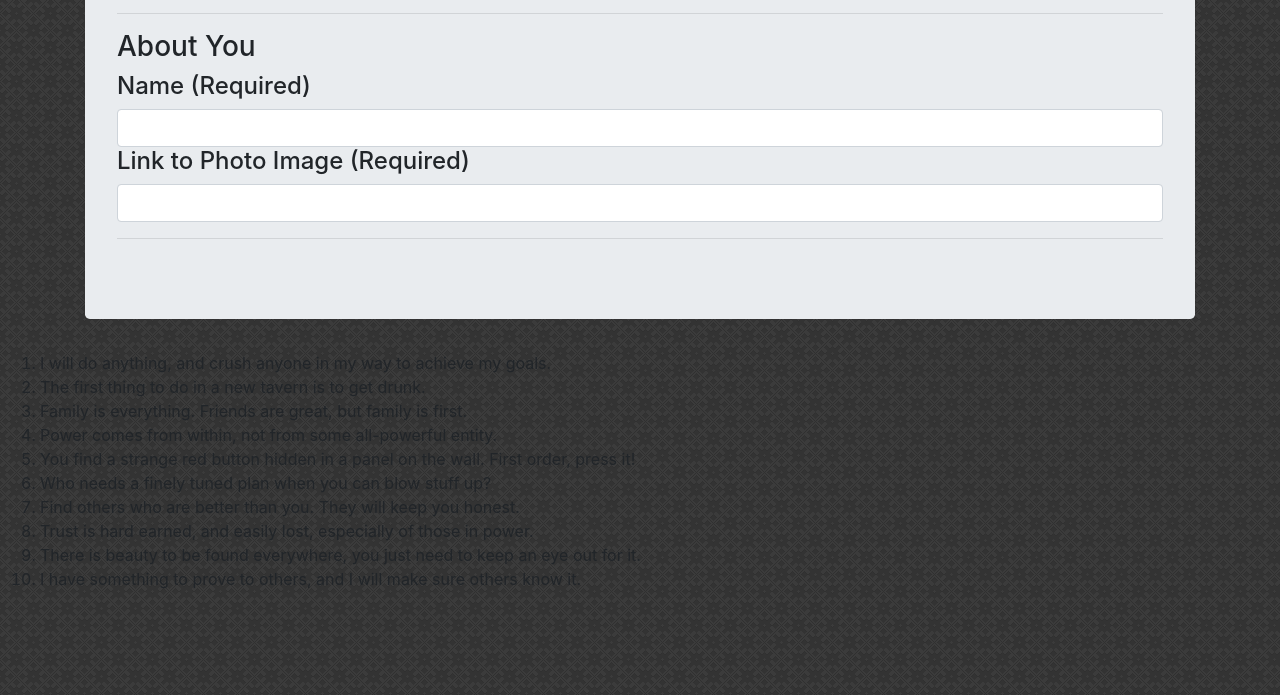
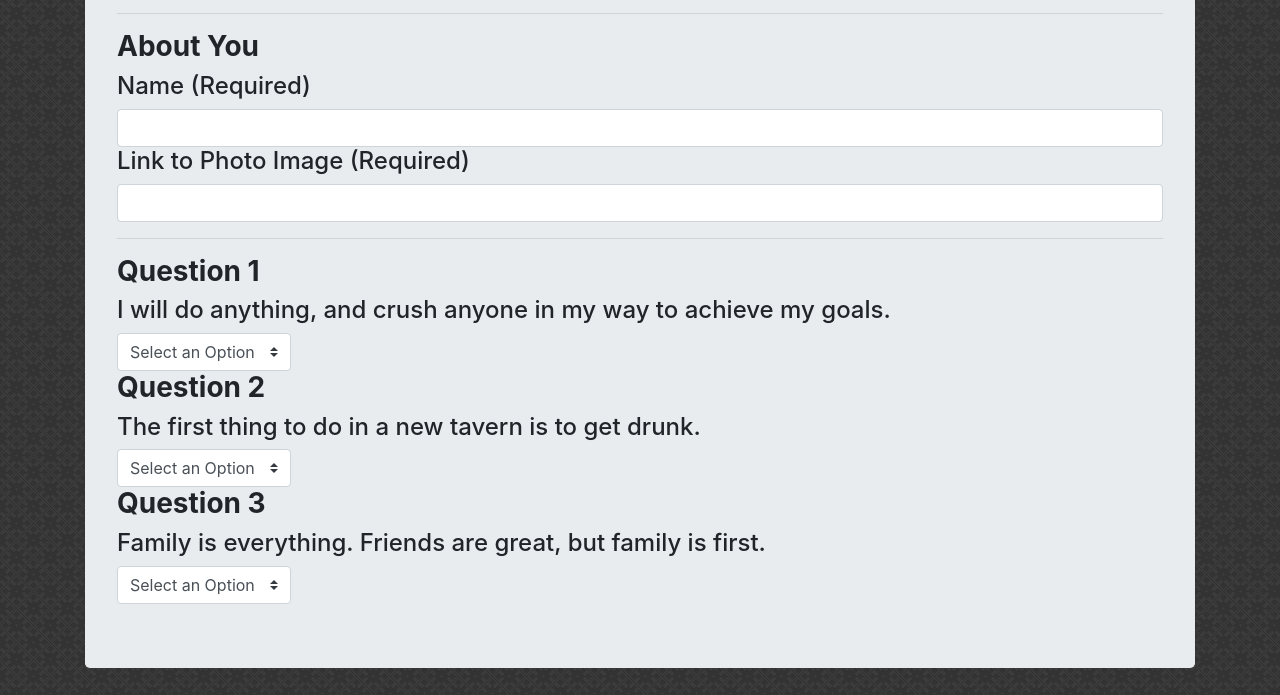
Before and after one commit to Darkthistle982/FriendFinder, a website: page app/public/survey.html in a window 1280 px wide. Shown: the part 105-800 px from the top of the page. Drawn offline with nearby package versions, Linux system fonts and the light colour scheme.

Commit message:
began entering survey questions and input buttons

```diff
--- a/app/public/survey.html
+++ b/app/public/survey.html
@@ -17,7 +17,12 @@
       href="https://fonts.googleapis.com/css2?family=Old+Standard+TT:wght@700&display=swap"
       rel="stylesheet"
     />
-    <link rel="icon" href="../images/dice-d20-solid.svg" type="image/svg" sizes="any">
+    <link
+      rel="icon"
+      href="../images/dice-d20-solid.svg"
+      type="image/svg"
+      sizes="any"
+    />
     <title>Survey</title>
   </head>
   <body style="background-image: url(../images/dark_embroidery.png);">
@@ -25,20 +30,47 @@
       <div class="jumbotron">
         <h2>Survey Questions</h2>
         <hr />
-        <h3 class="text-weight-bold">About You</h3>
+        <h3 class="font-weight-bold">About You</h3>
         <h4>Name (Required)</h4>
         <input type="text" id="name" class="form-control" required />
         <h4>Link to Photo Image (Required)</h4>
         <input type="text" id="photo" class="form-control" required />
         <hr />
+        <h3 class="font-weight-bold">Question 1</h3>
+        <h4>I will do anything, and crush anyone in my way to achieve my goals.</h4>
+        <select class="custom-select col-lg-2" id="q1">
+          <option selected>Select an Option</option>
+          <option value="1">1 (Strongly Disagree)</option>
+          <option value="2">2</option>
+          <option value="3">3</option>
+          <option value="4">4</option>
+          <option value="5">5 (Strongly Disagree)</option>
+        </select>
+
+        <h3 class="font-weight-bold">Question 2</h3>
+        <h4>The first thing to do in a new tavern is to get drunk.</h4>
+        <select class="custom-select col-lg-2" id="q2">
+          <option selected>Select an Option</option>
+          <option value="1">1 (Strongly Disagree)</option>
+          <option value="2">2</option>
+          <option value="3">3</option>
+          <option value="4">4</option>
+          <option value="5">5 (Strongly Disagree)</option>
+        </select>
+
+        <h3 class="font-weight-bold">Question 3</h3>
+        <h4>Family is everything. Friends are great, but family is first.</h4>
+        <select class="custom-select col-lg-2" id="q3">
+          <option selected>Select an Option</option>
+          <option value="1">1 (Strongly Disagree)</option>
+          <option value="2">2</option>
+          <option value="3">3</option>
+          <option value="4">4</option>
+          <option value="5">5 (Strongly Disagree)</option>
+        </select>
       </div>
     </div>
 
-    <ol>
-      <li>
-        I will do anything, and crush anyone in my way to achieve my goals.
-      </li>
-      <li>The first thing to do in a new tavern is to get drunk.</li>
       <li>Family is everything. Friends are great, but family is first.</li>
       <li>Power comes from within, not from some all-powerful entity.</li>
       <li>
@@ -58,7 +90,6 @@
         I have something to prove to others, and I will make sure others know
         it.
       </li>
-    </ol>
     <script
       src="https://code.jquery.com/jquery-3.4.1.slim.min.js"
       integrity="sha384-J6qa4849blE2+poT4WnyKhv5vZF5SrPo0iEjwBvKU7imGFAV0wwj1yYfoRSJoZ+n"
```
